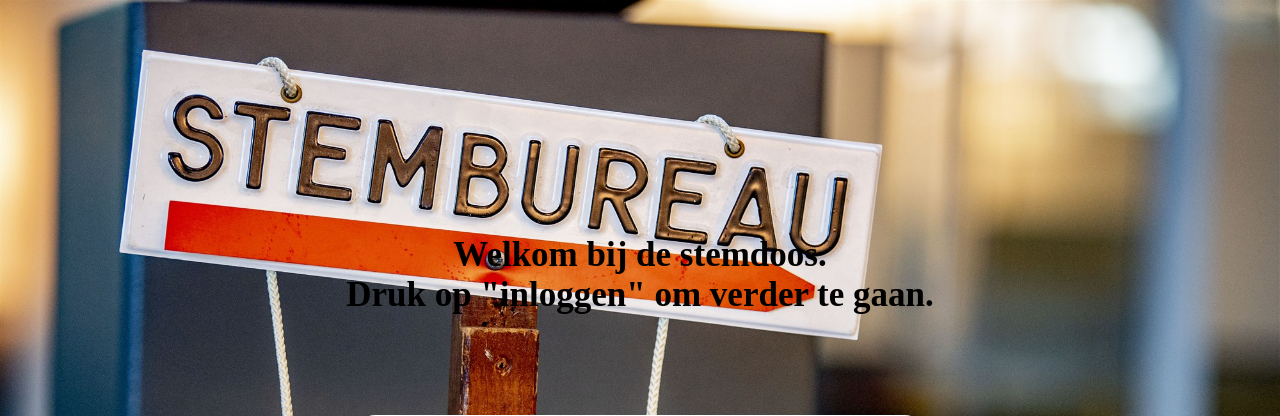
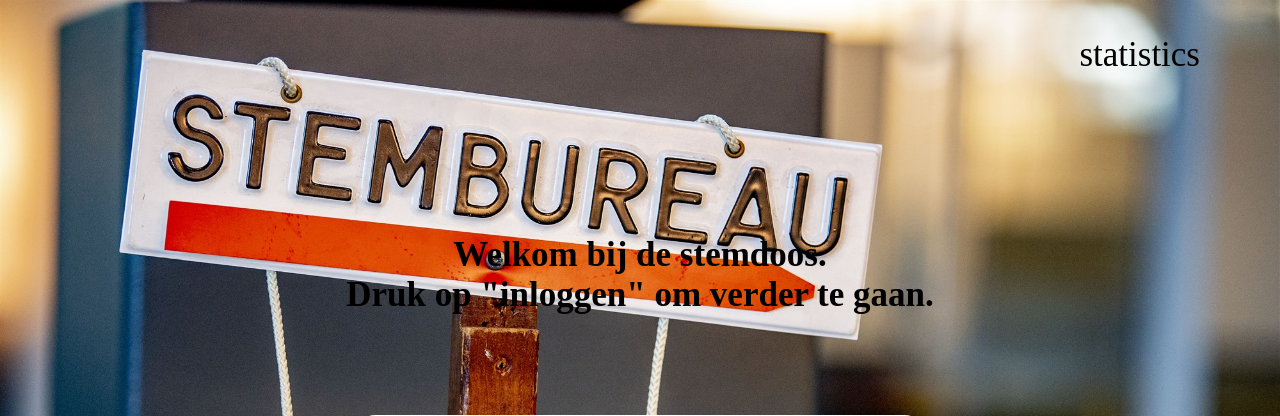
Before and after one commit to Daan7777/pro_coding, a PHP site: page / in a window 1280 px wide. Shown: the top 416 px of the page. Run offline with PHP 8.4, Linux system fonts and the light colour scheme.

Commit message:
text aangepast

```diff
--- a/index.php
+++ b/index.php
@@ -24,7 +24,10 @@
 </head>
 
 <body>
-    <p class="center uitleg bold">Welkom bij de stemdoos.<br>Druk op "inloggen" om verder te gaan.</p>
+    <div class=" right">
+        <a class="nodecoration big" href="zetels.php">statistics</a>
+    </div>
+    <p class="center uitleg bold shadow">Welkom bij de stemdoos.<br>Druk op "inloggen" om verder te gaan.</p>
     <a class="start center" href="entercode.php">Inloggen</a>
     <script>
         const images = <?php echo json_encode($images); ?>;
```
